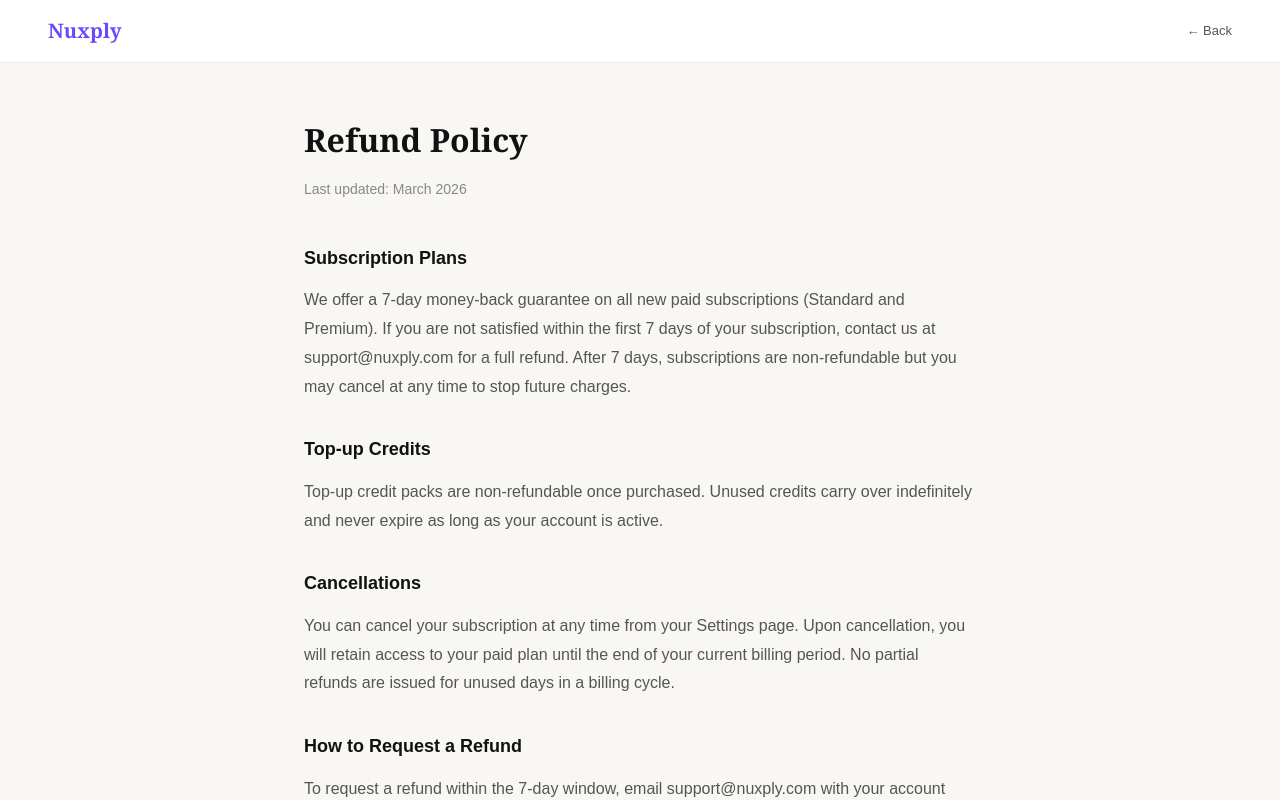
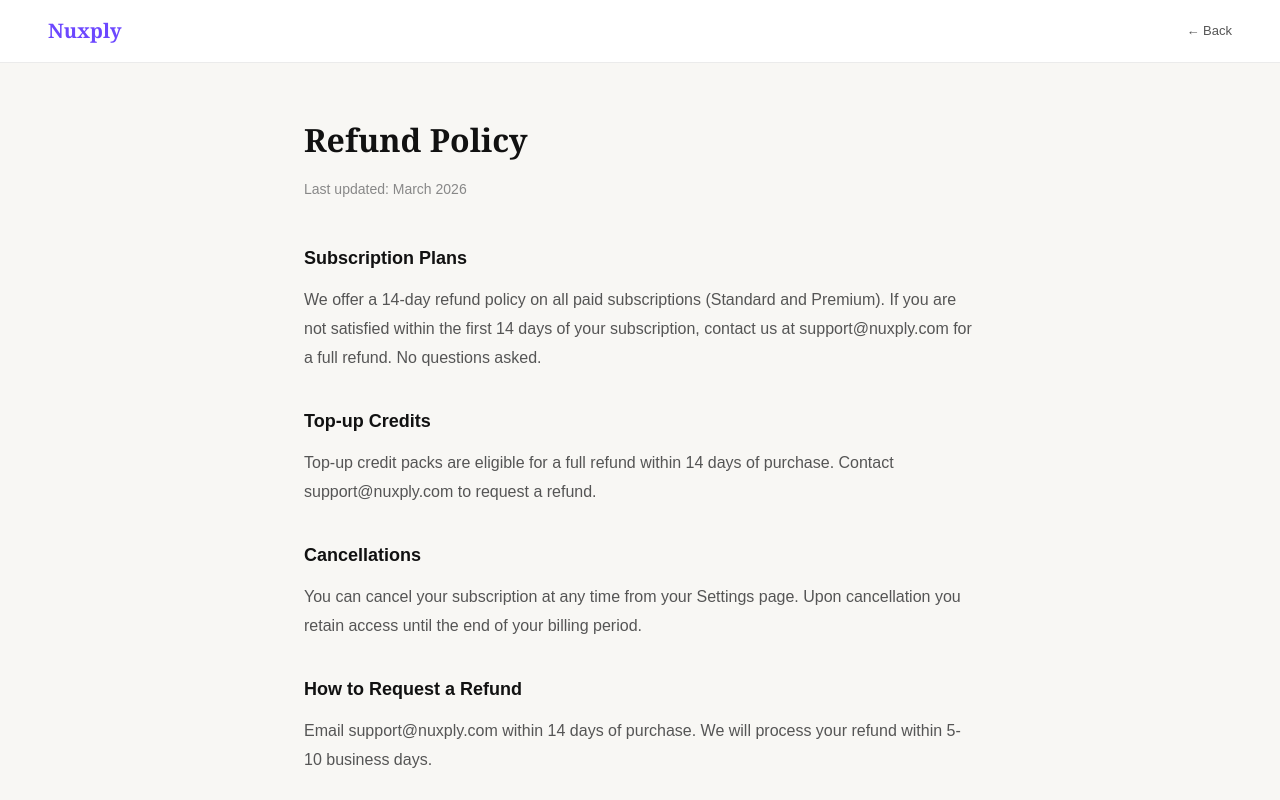
Before and after one commit to Abdullah-Younas/jobapply-app, a React (Vite) app: page /refund in a window 1280 px wide. Shown: the top 800 px of the page. Built offline with nearby package versions, Linux system fonts and the light colour scheme; no server answers.

Commit message:
Refund policy update

```diff
--- a/src/pages/Refund.jsx
+++ b/src/pages/Refund.jsx
@@ -13,16 +13,16 @@ export default function Refund() {
         <p style={{color:'var(--text3)',fontSize:'14px',marginBottom:'40px'}}>Last updated: March 2026</p>
 
         <h2 style={{fontSize:'18px',fontWeight:'700',marginBottom:'12px',marginTop:'32px'}}>Subscription Plans</h2>
-        <p style={{color:'var(--text2)',marginBottom:'16px'}}>We offer a 7-day money-back guarantee on all new paid subscriptions (Standard and Premium). If you are not satisfied within the first 7 days of your subscription, contact us at support@nuxply.com for a full refund. After 7 days, subscriptions are non-refundable but you may cancel at any time to stop future charges.</p>
+        <p style={{color:'var(--text2)',marginBottom:'16px'}}>We offer a 14-day refund policy on all paid subscriptions (Standard and Premium). If you are not satisfied within the first 14 days of your subscription, contact us at support@nuxply.com for a full refund. No questions asked.</p>
 
         <h2 style={{fontSize:'18px',fontWeight:'700',marginBottom:'12px',marginTop:'32px'}}>Top-up Credits</h2>
-        <p style={{color:'var(--text2)',marginBottom:'16px'}}>Top-up credit packs are non-refundable once purchased. Unused credits carry over indefinitely and never expire as long as your account is active.</p>
+        <p style={{color:'var(--text2)',marginBottom:'16px'}}>Top-up credit packs are eligible for a full refund within 14 days of purchase. Contact support@nuxply.com to request a refund.</p>
 
         <h2 style={{fontSize:'18px',fontWeight:'700',marginBottom:'12px',marginTop:'32px'}}>Cancellations</h2>
-        <p style={{color:'var(--text2)',marginBottom:'16px'}}>You can cancel your subscription at any time from your Settings page. Upon cancellation, you will retain access to your paid plan until the end of your current billing period. No partial refunds are issued for unused days in a billing cycle.</p>
+        <p style={{color:'var(--text2)',marginBottom:'16px'}}>You can cancel your subscription at any time from your Settings page. Upon cancellation you retain access until the end of your billing period.</p>
 
         <h2 style={{fontSize:'18px',fontWeight:'700',marginBottom:'12px',marginTop:'32px'}}>How to Request a Refund</h2>
-        <p style={{color:'var(--text2)',marginBottom:'16px'}}>To request a refund within the 7-day window, email support@nuxply.com with your account email and reason for the refund. We will process eligible refunds within 5-10 business days.</p>
+        <p style={{color:'var(--text2)',marginBottom:'16px'}}>Email support@nuxply.com within 14 days of purchase. We will process your refund within 5-10 business days.</p>
 
         <h2 style={{fontSize:'18px',fontWeight:'700',marginBottom:'12px',marginTop:'32px'}}>Contact</h2>
         <p style={{color:'var(--text2)',marginBottom:'16px'}}>For refund requests or billing questions, contact us at support@nuxply.com</p>
```
